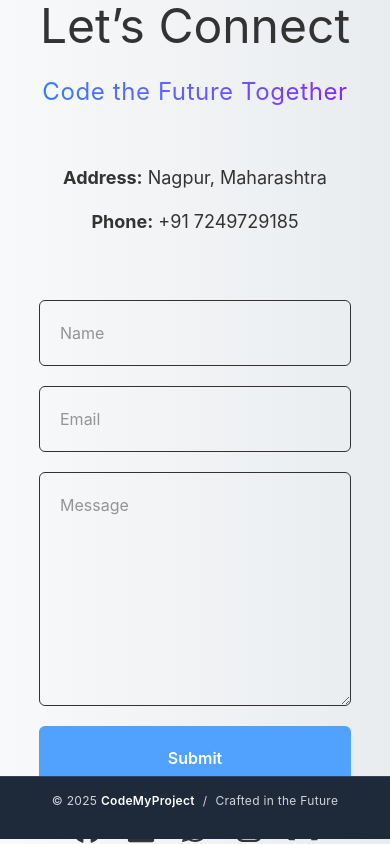
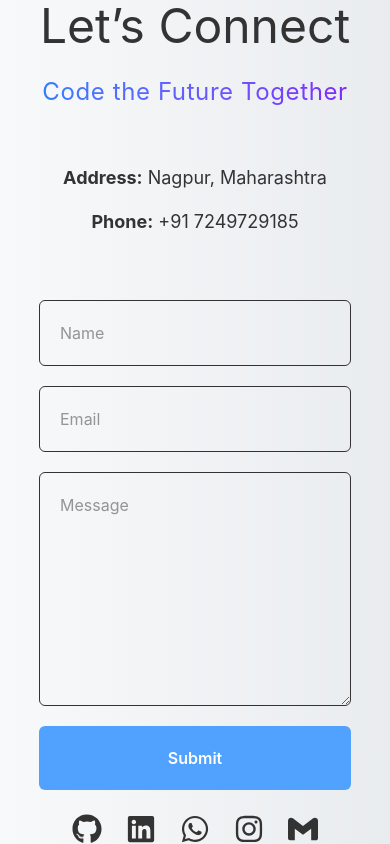
Before and after one commit to Vinay0726/codemyprojectreact, a React (Vite) app: page / in a window 390 px wide. Shown: the part 6743-7587 px from the top of the page. Built offline with nearby package versions, Linux system fonts and the light colour scheme.

Commit message:
deploy aws

```diff
--- a/src/App.jsx
+++ b/src/App.jsx
@@ -39,8 +39,10 @@ function App() {
       </div>
       <div id="Contact">
         <ContactSection />
-
       </div>
+      {/* <div id="footer">
+        <CopyRightFooter />
+      </div> */}
 
       {/* Loader overlays the content */}
       <AnimatePresence>{loading && <Loader />}</AnimatePresence>
--- a/src/component/ContactSection.jsx
+++ b/src/component/ContactSection.jsx
@@ -17,10 +17,7 @@ const variants = {
     transition: { duration: 0.5, staggerChildren: 0.1 },
   },
 };
-const footerVariants = {
-  hidden: { opacity: 0, y: 20 },
-  visible: { opacity: 1, y: 0, transition: { duration: 0.8, ease: "easeOut" } },
-};
+
 const ContactSection = () => {
   const ref = useRef();
   const formRef = useRef();
@@ -53,7 +50,6 @@ const ContactSection = () => {
   };
 
   return (
-    <div>
     <motion.div
       ref={ref}
       className="h-screen max-w-[1366px] mx-auto pb-2 flex items-center gap-12 flex-col md:flex-row"
@@ -204,32 +200,6 @@ const ContactSection = () => {
         </motion.div>
       </div>
     </motion.div>
-
-      <motion.div
-        className="relative bottom-0 py-4 mt-6 bg-gray-800 backdrop-blur-lg text-gray-300 font-mono text-xs md:text-sm border-t border-gray-700"
-        initial="hidden"
-        whileInView="visible"
-        variants={footerVariants}
-        viewport={{ once: true }}
-      >
-        <div className="max-w-[1400px] mx-auto flex flex-col items-center gap-3">
-          <p className="text-center tracking-wide">
-            © {new Date().getFullYear()}{" "}
-            <span className="font-semibold text-white">CodeMyProject</span>
-            <span className="text-neon-blue mx-2">/</span>
-            <span className="text-neon-blue hover:text-cyan-400 transition-all duration-300">
-              Crafted in the Future
-            </span>
-          </p>
-          <motion.div
-            className="h-[2px] w-24 bg-gradient-to-r from-transparent via-neon-blue to-transparent"
-            initial={{ scaleX: 0 }}
-            whileInView={{ scaleX: 1 }}
-            transition={{ delay: 0.3, duration: 1 }}
-          />
-        </div>
-      </motion.div>
-    </div>
   );
 };
 
--- a/src/component/CopyRightFooter.jsx
+++ b/src/component/CopyRightFooter.jsx
@@ -1,13 +1,39 @@
 import { motion } from "framer-motion";
 
-
+const footerVariants = {
+  hidden: { opacity: 0, y: 20 },
+  visible: { opacity: 1, y: 0, transition: { duration: 0.8, ease: "easeOut" } },
+};
 
 const CopyRightFooter = () => {
   return (
-
-      <div></div>
-
-  )
+    <div>
+      <motion.footer
+        className="py-4 bg-gray-800 backdrop-blur-lg text-gray-300 font-mono text-xs md:text-sm border-t border-gray-700"
+        initial="hidden"
+        whileInView="visible"
+        variants={footerVariants}
+        viewport={{ once: true }}
+      >
+        <div className="max-w-[1400px] mx-auto flex flex-col items-center gap-3">
+          <p className="text-center tracking-wide">
+            © {new Date().getFullYear()}{" "}
+            <span className="font-semibold text-white">CodeMyProject</span>
+            <span className="text-neon-blue mx-2">/</span>
+            <span className="text-neon-blue hover:text-cyan-400 transition-all duration-300">
+              Crafted in the Future
+            </span>
+          </p>
+          <motion.div
+            className="h-[2px] w-24 bg-gradient-to-r from-transparent via-neon-blue to-transparent"
+            initial={{ scaleX: 0 }}
+            whileInView={{ scaleX: 1 }}
+            transition={{ delay: 0.3, duration: 1 }}
+          />
+        </div>
+      </motion.footer>
+    </div>
+  );
 };
 
 export default CopyRightFooter;
```
Also changed, not shown: 3 other files (tests, documents, lock files or other folders). Lines whose indentation alone changed are shown as unchanged.
